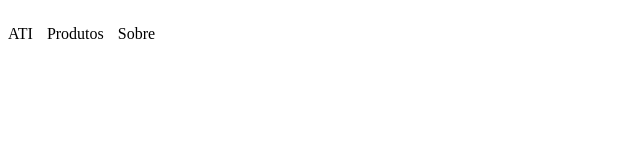
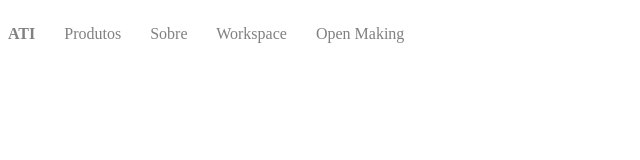
Before and after one commit to Emmanuel-Sampaio/Desafio-GTI-2, a plain HTML site: page index.html in a window 1280 px wide. Shown: the whole page, without its empty margins (0-640 px from the left). Drawn offline with Linux system fonts and the light colour scheme.

Commit message:
Adicionando mais elementos ao cabeçalho

```diff
--- a/index.html
+++ b/index.html
@@ -8,9 +8,11 @@
 </head>
 <body>
     <header>
-       <a href="">ATI</a>
+       <a href=""><b>ATI</b></a>
        <a href="">Produtos</a>
        <a href="">Sobre</a>
+       <a href=""> Workspace </a>
+       <a href=""> Open Making</a>
     </header>
 
 </body>
--- a/style.css
+++ b/style.css
@@ -6,9 +6,7 @@ header{
 }
 header a {
     display: inline; /* tag para deixar as palavras (ou os itens de um determinado bloco em linhas */
-    margin-right: 10px; /* tag para definir o espaçamento entre as palavras*/
-    color: black;
-    text-decoration: none;
-
-
+    margin-right: 25px; /* tag para definir o espaçamento entre as palavras*/
+    color:gray;
+    text-decoration: none; /* Tirar o sublinhado do A href */
 }
```
